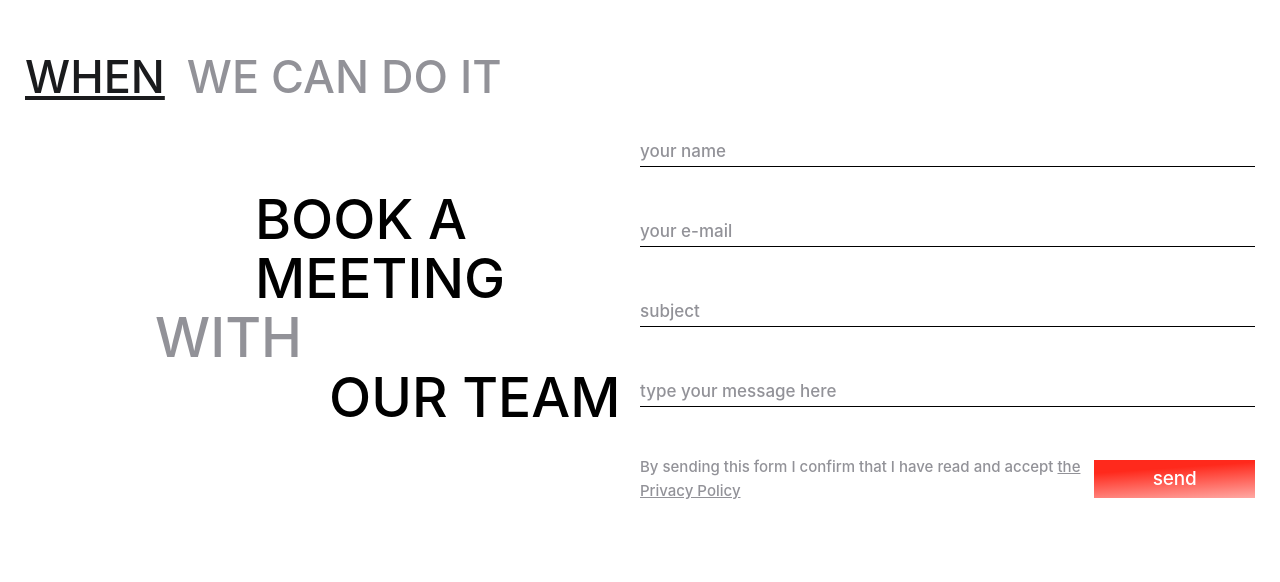
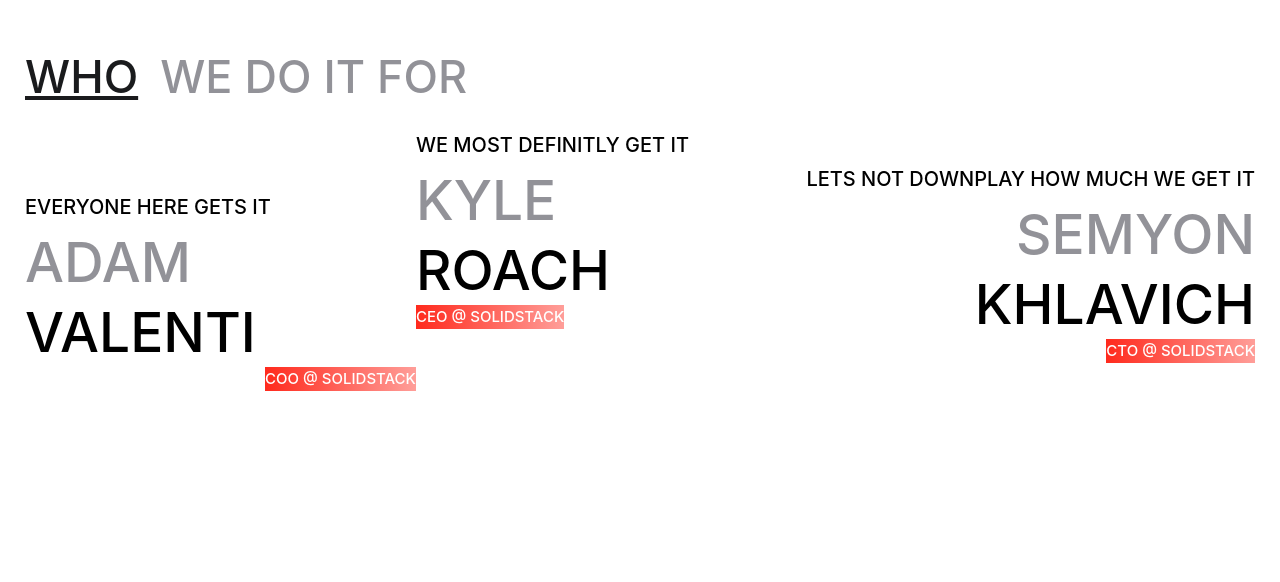
Before and after one commit to Hillel1408/solidstack, a Next.js app: page / in a window 1280 px wide. Shown: the part 1618-2200 px from the top of the page. Built offline with nearby package versions, Linux system fonts and the light colour scheme; grey boxes are pictures that could not be loaded.

Commit message:
WHO WE DO IT FOR

```diff
--- a/src/app/page.tsx
+++ b/src/app/page.tsx
@@ -1,10 +1,11 @@
-import { Form, WeDoIt, WhatWeDo } from "@/components";
+import { Form, WeDoIt, WhatWeDo, Team } from "@/components";
 
 export default function Home() {
   return (
     <main className="">
       <WhatWeDo />
       <WeDoIt />
+      <Team />
       <Form />
     </main>
   );
--- /dev/null
+++ b/src/components/Team/Team.tsx
@@ -0,0 +1,47 @@
+export default function Team() {
+  return (
+    <div className="py-[150px]">
+      <div className="_container">
+        <h2 className="flex gap-[22px] uppercase font-medium text-[45px] leading-[98%] mb-[26px]">
+          <span className="text-[#1a1b1d] underline">WHO</span>
+          <span className="text-[#929298]">WE DO IT FOR</span>
+        </h2>
+        <div className="flex justify-between">
+          <div className="mt-[62px]">
+            <span className="font-medium text-[20px] leading-[195%] uppercase text-[#000]">
+              EVERYONE HERE GETS IT
+            </span>
+            <h3 className="font-medium text-[55px] leading-[128%] uppercase text-[#929298]">
+              ADAM <span className="text-[#000]">VALENTI</span>
+            </h3>
+            <div className="font-medium text-[15px] leading-[157%] uppercase bg-[linear-gradient(90deg,#ff2a1d_0%,#ff9e99_100%)] w-max text-white ml-auto">
+              COO @ SOLIDSTACK
+            </div>
+          </div>
+          <div>
+            <span className="font-medium text-[20px] leading-[195%] uppercase text-[#000]">
+              WE MOST DEFINITLY GET IT
+            </span>
+            <h3 className="font-medium text-[55px] leading-[128%] uppercase text-[#929298]">
+              KYLE <span className="text-[#000]">ROACH</span>
+            </h3>
+            <div className="font-medium text-[15px] leading-[157%] uppercase bg-[linear-gradient(90deg,#ff2a1d_0%,#ff9e99_100%)] w-max text-white">
+              CEO @ SOLIDSTACK
+            </div>
+          </div>
+          <div className="mt-[34px] text-right">
+            <span className="font-medium text-[20px] leading-[195%] uppercase text-[#000]">
+              LETS NOT DOWNPLAY HOW MUCH WE GET IT
+            </span>
+            <h3 className="font-medium text-[55px] leading-[128%] uppercase text-[#929298]">
+              SEMYON <span className="text-[#000]">KHLAVICH</span>
+            </h3>
+            <div className="font-medium text-[15px] leading-[157%] uppercase bg-[linear-gradient(90deg,#ff2a1d_0%,#ff9e99_100%)] w-max text-white ml-auto">
+              CTO @ SOLIDSTACK
+            </div>
+          </div>
+        </div>
+      </div>
+    </div>
+  );
+}
--- a/src/components/index.tsx
+++ b/src/components/index.tsx
@@ -5,5 +5,6 @@
 import Form from "@/components/Form/Form";
 import WeDoIt from "@/components/WeDoIt/WeDoIt";
 import WhatWeDo from "@/components/WhatWeDo/WhatWeDo";
+import Team from "@/components/Team/Team";
 
-export { Header, Footer, Button, Logo, Form, WeDoIt, WhatWeDo };
+export { Header, Footer, Button, Logo, Form, WeDoIt, WhatWeDo, Team };
```
